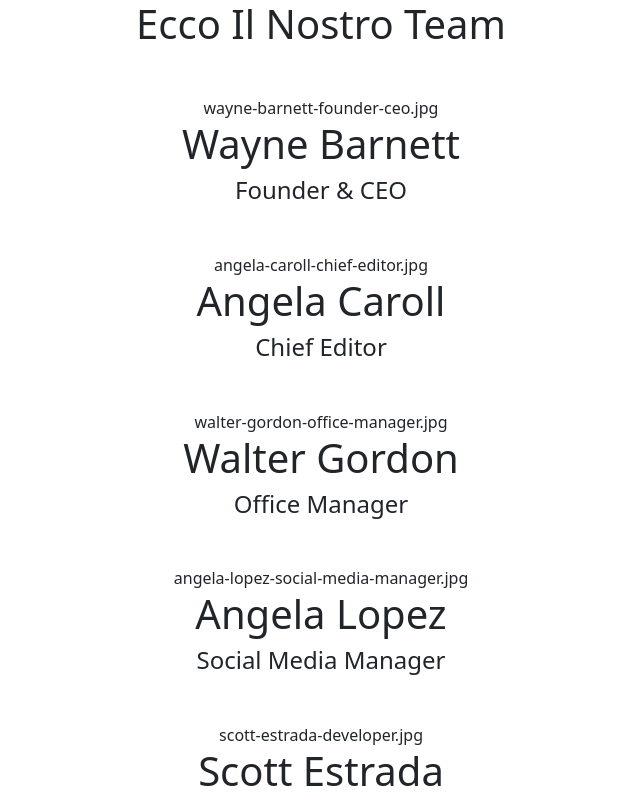
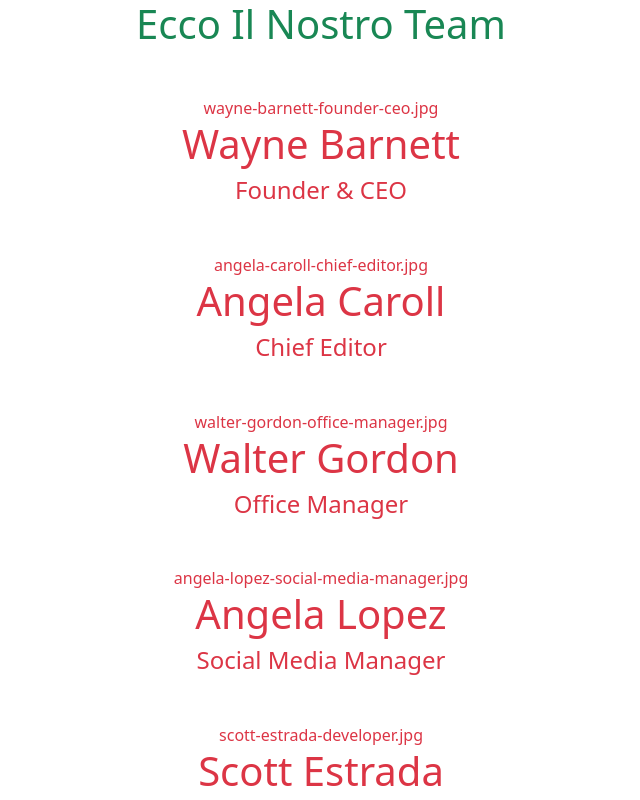
Before and after one commit to luciobo/js-our-team, a plain HTML site: page index.html in a window 1280 px wide. Shown: the top 800 px of the page, without its empty margins (319-959 px from the left). Drawn offline with nearby package versions, Linux system fonts and the light colour scheme.

Commit message:
fissato il funzionamento e finito

```diff
--- a/index.html
+++ b/index.html
@@ -16,8 +16,8 @@
 
     <div class="container">
         <div class="text-center">
-            <h1>Ecco Il Nostro Team</h1>
-            <div class="contenitore-team">
+            <h1 class="text-success">Ecco Il Nostro Team</h1>
+            <div class="contenitore-team text-danger">
             </div>
         </div>
 
```
